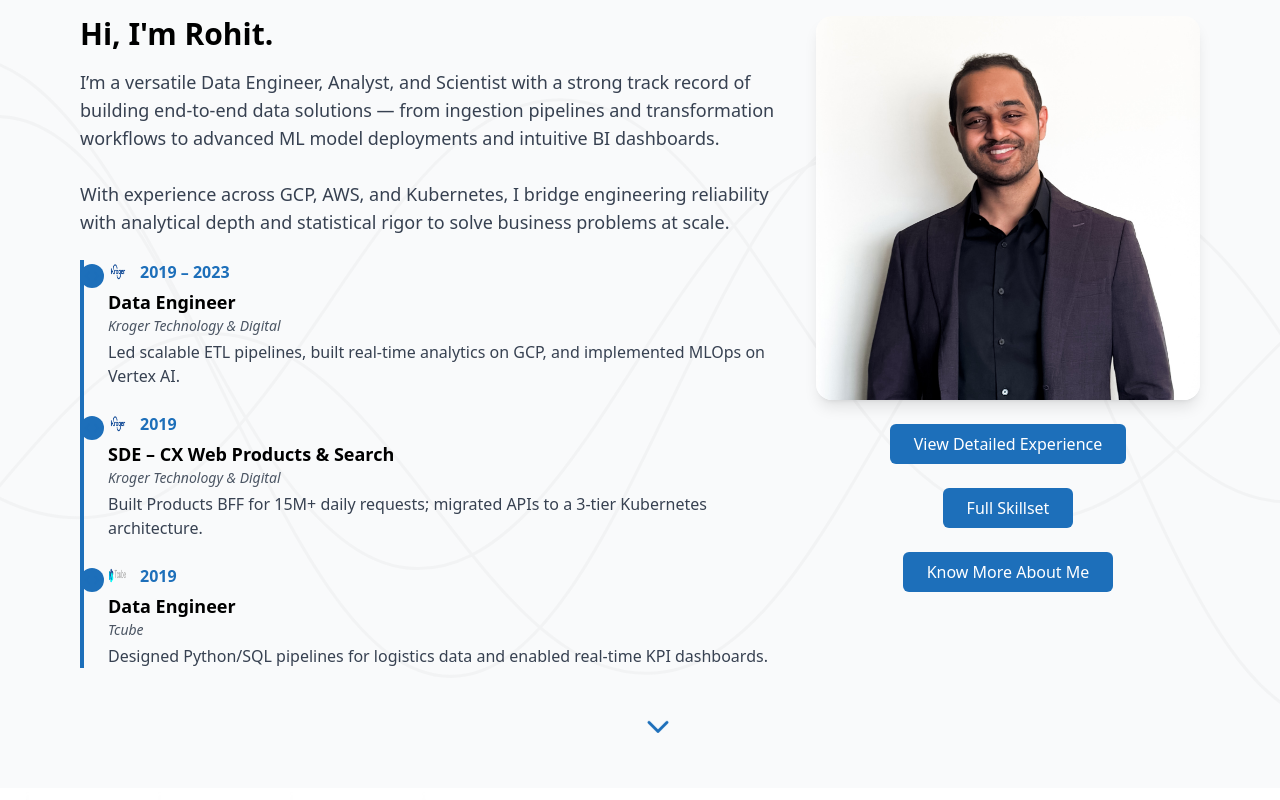
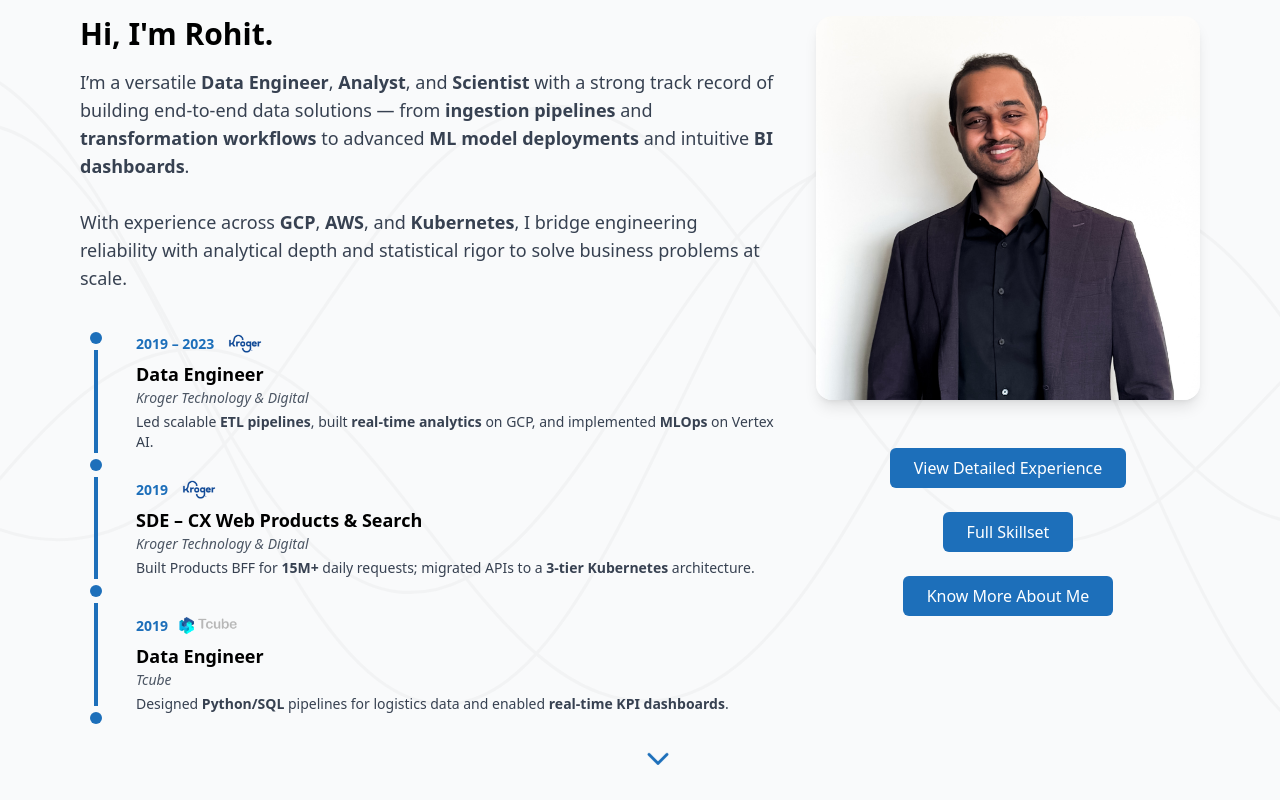
Before and after one commit to kamineni-rohit/rohit-kamineni-website, a React (Vite) app: page / in a window 1280 px wide. Shown: the part 880-1680 px from the top of the page. Built offline with nearby package versions, Linux system fonts and the light colour scheme.

Commit message:
Upgrade About section to satisfactory status. Fix timeline.

```diff
--- a/src/components/About.jsx
+++ b/src/components/About.jsx
@@ -5,7 +5,7 @@ import waveLineBg from "../assets/WaveLine.svg";
 import ExperienceModal from "./ExperienceModal";
 import SkillsModal from "./SkillsModal";
 import KnowMoreModal from "./KnowMoreModal";
-import { FiChevronDown, FiBriefcase, FiCode, FiUsers } from "react-icons/fi";
+import { FiChevronDown } from "react-icons/fi";
 import tcubeLogo from "../assets/tcube-logo.png";
 import krogerLogo from "../assets/kroger-logo.png";
 
@@ -14,99 +14,143 @@ const About = () => {
   const [showSkills, setShowSkills] = useState(false);
   const [showMore, setShowMore] = useState(false);
 
-  const timelineItems = [
-    {
-      date: "2019 – 2023",
-      title: "Data Engineer",
-      org: "Kroger Technology & Digital",
-      icon: <FiCode className="text-accent" />,
-      logo: krogerLogo,
-      desc: "Led scalable ETL pipelines, built real-time analytics on GCP, and implemented MLOps on Vertex AI.",
-    },
-    {
-      date: "2019",
-      title: "SDE – CX Web Products & Search",
-      org: "Kroger Technology & Digital",
-      icon: <FiCode className="text-accent" />,
-      logo: krogerLogo,
-      desc: "Built Products BFF for 15M+ daily requests; migrated APIs to a 3-tier Kubernetes architecture.",
-    },
-    {
-      date: "2019",
-      title: "Data Engineer",
-      org: "Tcube",
-      icon: <FiCode className="text-accent" />,
-      logo: tcubeLogo,
-      desc: "Designed Python/SQL pipelines for logistics data and enabled real-time KPI dashboards.",
-    },
-  ];
-
   return (
-    <section id="about" className="min-h-screen bg-gray-50 py-24 px-6 md:px-20 flex justify-center relative overflow-hidden">
+    <section
+      id="about"
+      className="min-h-screen bg-gray-50 py-24 px-4 md:px-20 flex justify-center items-center relative overflow-hidden"
+    >
       <SectionBackground imageSrc={waveLineBg} opacity={0.08} />
 
-      <div className="relative z-10 w-full max-w-6xl flex flex-col md:flex-row gap-10">
-        <div className="flex-1 flex flex-col justify-between">
-          <div>
-            <h2 className="text-3xl font-bold mb-4">Hi, I'm Rohit.</h2>
-            <p className="text-gray-700 text-lg mb-6">
-              I’m a versatile Data Engineer, Analyst, and Scientist with a strong track record of building end-to-end data solutions — from ingestion pipelines and transformation workflows to advanced ML model deployments and intuitive BI dashboards.
-              <br /><br />
-              With experience across GCP, AWS, and Kubernetes, I bridge engineering reliability with analytical depth and statistical rigor to solve business problems at scale.
-            </p>
-          </div>
+      <div className="relative z-10 w-full max-w-6xl flex flex-col md:flex-row items-start gap-10">
+        {/* Left Column */}
+        <div className="flex-1">
+          <h2 className="text-3xl font-bold mb-4">Hi, I'm Rohit.</h2>
+          <p className="text-gray-700 text-lg mb-10">
+            I’m a versatile <strong>Data Engineer</strong>, <strong>Analyst</strong>, and <strong>Scientist</strong> with a strong track record of building end-to-end data solutions — from <strong>ingestion pipelines</strong> and <strong>transformation workflows</strong> to advanced <strong>ML model deployments</strong> and intuitive <strong>BI dashboards</strong>.
+            <br /><br />
+            With experience across <strong>GCP</strong>, <strong>AWS</strong>, and <strong>Kubernetes</strong>, I bridge engineering reliability with analytical depth and statistical rigor to solve business problems at scale.
+          </p>
 
-          <div className="w-full space-y-8">
-            <div className="relative pl-6 border-l-4 border-accent">
-              {timelineItems.map((item, index) => (
-                <div key={index} className="mb-6 relative">
-                  <div className="absolute -left-[28px] top-1 bg-accent text-white rounded-full p-1">
-                    {item.icon}
+          {/* Timeline */}
+          <div className="relative mt-8">
+            <div className="grid grid-cols-[32px_1fr] gap-6">
+              {/* Timeline Column */}
+              <div className="flex flex-col items-center relative h-full">
+                {/* Dot 1 */}
+                <span className="w-3 h-3 rounded-full bg-accent z-10" />
+                {/* Line 1 */}
+                <div className="flex-1 w-1 bg-accent mt-1.5 mb-1.5" />
+                {/* Dot 2 */}
+                <span className="w-3 h-3 rounded-full bg-accent z-10" />
+                {/* Line 2 */}
+                <div className="flex-1 w-1 bg-accent mt-1.5 mb-1.5" />
+                {/* Dot 3 */}
+                <span className="w-3 h-3 rounded-full bg-accent z-10" />
+                {/* Line 3 */}
+                <div className="flex-1 w-1 bg-accent mt-1.5 mb-1.5" />
+                {/* Dot 4 */}
+                <span className="w-3 h-3 rounded-full bg-accent z-10" />
+              </div>
+
+              {/* Entries Column */}
+              <div className="flex flex-col justify-between h-full gap-4">
+                {/* Entry 1 */}
+                <div className="flex flex-col justify-center min-h-[120px]">
+                  <div className="flex items-center gap-2 mb-1">
+                    <span className="text-accent font-semibold text-sm">2019 – 2023</span>
+                    <a
+                      href="https://www.linkedin.com/company/kroger-technology-and-digital/"
+                      target="_blank"
+                      rel="noreferrer"
+                    >
+                      <img src={krogerLogo} alt="Kroger" className="h-6 w-auto" />
+                    </a>
                   </div>
-                  <div className="flex items-center gap-3 mb-1">
-                    <img src={item.logo} alt={item.org} className="h-5 w-5" />
-                    <div className="text-accent font-semibold">{item.date}</div>
+                  <div className="text-lg font-bold">Data Engineer</div>
+                  <div className="text-sm italic text-gray-600 mb-1">Kroger Technology & Digital</div>
+                  <p className="text-sm text-gray-700">
+                    Led scalable <strong>ETL pipelines</strong>, built <strong>real-time analytics</strong> on GCP, and implemented <strong>MLOps</strong> on Vertex AI.
+                  </p>
+                </div>
+                {/* Entry 2 */}
+                <div className="flex flex-col justify-center min-h-[120px]">
+                  <div className="flex items-center gap-2 mb-1">
+                    <span className="text-accent font-semibold text-sm">2019</span>
+                    <a
+                      href="https://www.linkedin.com/company/kroger-technology-and-digital/"
+                      target="_blank"
+                      rel="noreferrer"
+                    >
+                      <img src={krogerLogo} alt="Kroger" className="h-6 w-auto" />
+                    </a>
                   </div>
-                  <div className="text-lg font-bold">{item.title}</div>
-                  <div className="text-sm italic text-gray-600 mb-1">{item.org}</div>
-                  <p className="text-gray-700">{item.desc}</p>
+                  <div className="text-lg font-bold">SDE – CX Web Products & Search</div>
+                  <div className="text-sm italic text-gray-600 mb-1">Kroger Technology & Digital</div>
+                  <p className="text-sm text-gray-700">
+                    Built Products BFF for <strong>15M+</strong> daily requests; migrated APIs to a <strong>3-tier Kubernetes</strong> architecture.
+                  </p>
                 </div>
-              ))}
+                {/* Entry 3 */}
+                <div className="flex flex-col justify-center min-h-[120px]">
+                  <div className="flex items-center gap-2 mb-1">
+                    <span className="text-accent font-semibold text-sm">2019</span>
+                    <a
+                      href="https://www.linkedin.com/company/tcube360/"
+                      target="_blank"
+                      rel="noreferrer"
+                    >
+                      <img src={tcubeLogo} alt="Tcube" className="h-6 w-auto" />
+                    </a>
+                  </div>
+                  <div className="text-lg font-bold">Data Engineer</div>
+                  <div className="text-sm italic text-gray-600 mb-1">Tcube</div>
+                  <p className="text-sm text-gray-700">
+                    Designed <strong>Python/SQL</strong> pipelines for logistics data and enabled <strong>real-time KPI dashboards</strong>.
+                  </p>
+                </div>
+              </div>
             </div>
           </div>
         </div>
 
-        <div className="flex flex-col items-center gap-6">
+        {/* Right Column */}
+        <div className="flex flex-col items-center gap-6 w-full md:w-auto">
           <img
             src={profileImage}
             alt="Rohit Kamineni"
-            className="w-96 h-96 object-cover rounded-2xl shadow-lg"
+            className="w-80 h-80 md:w-96 md:h-96 object-cover rounded-2xl shadow-lg mb-6"
           />
           <button
+            onClick={() => setShowExperience(true)}
             className="bg-accent text-white px-6 py-2 rounded-md hover:opacity-90 transition"
-            onClick={() => setShowExperience(true)}
           >
             View Detailed Experience
           </button>
           <button
+            onClick={() => setShowSkills(true)}
             className="bg-accent text-white px-6 py-2 rounded-md hover:opacity-90 transition"
-            onClick={() => setShowSkills(true)}
           >
             Full Skillset
           </button>
           <button
+            onClick={() => setShowMore(true)}
             className="bg-accent text-white px-6 py-2 rounded-md hover:opacity-90 transition"
-            onClick={() => setShowMore(true)}
           >
             Know More About Me
           </button>
         </div>
       </div>
 
-      <div className="absolute bottom-10 left-1/2 transform -translate-x-1/2 text-accent text-4xl cursor-pointer animate-bounce">
-        <FiChevronDown onClick={() => document.getElementById("projects")?.scrollIntoView({ behavior: "smooth" })} />
+      {/* Chevron */}
+      <div className="absolute bottom-10 left-1/2 transform -translate-x-1/2 text-accent text-4xl cursor-pointer animate-bounce z-20">
+        <FiChevronDown
+          onClick={() =>
+            document.getElementById("projects")?.scrollIntoView({ behavior: "smooth" })
+          }
+        />
       </div>
 
+      {/* Modals */}
       {showExperience && <ExperienceModal onClose={() => setShowExperience(false)} />}
       {showSkills && <SkillsModal onClose={() => setShowSkills(false)} />}
       {showMore && <KnowMoreModal onClose={() => setShowMore(false)} />}
```
